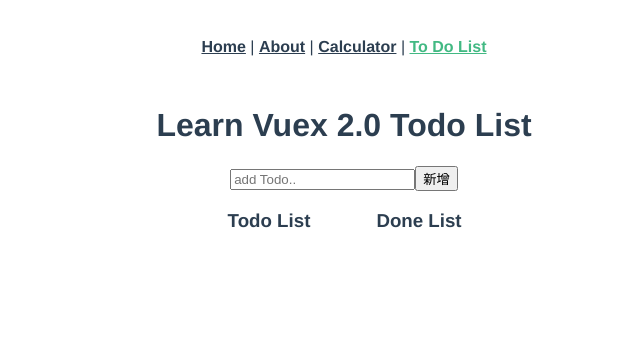
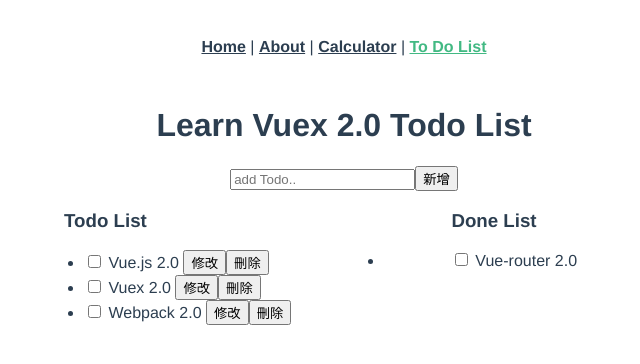
Before and after one commit to Jimison-TW/vue-challenge, a Vue app: page /todo_list in a window 1280 px wide. Shown: the top 364 px of the page, without its empty margins (296-936 px from the left). Built offline with nearby package versions, Linux system fonts and the light colour scheme.

Commit message:
暫存變更

```diff
--- a/src/views/ToDoList.vue
+++ b/src/views/ToDoList.vue
@@ -2,13 +2,26 @@
   <div>
     <h1>Learn Vuex 2.0 Todo List</h1>
     <input type="text" placeholder="add Todo.." />
-    <button type="button">新增</button>
+    <input type="submit" value="新增" @click="addToList()"/>
     <div class="center-inline">
       <div>
-        <h3>Todo List</h3>
+        <h3 class="list-title">Todo List</h3>
+        <ul>
+          <li v-for="todo in todo_list" :key="todo.id" class="list-item">
+            <input type="checkbox" :name="todo" :id="key" /> {{ todo.title }}
+            <button>修改</button>
+            <input type="button" value="刪除" />
+          </li>
+        </ul>
       </div>
       <div>
         <h3>Done List</h3>
+        <ul>
+          <li v-for="done in done_list" :key="done.id">
+            <input type="checkbox" :id="key" />
+            {{ done.title }}
+          </li>
+        </ul>
       </div>
     </div>
   </div>
@@ -16,18 +29,37 @@
 
 <script>
 export default {
-  data: () => ({})
+  data: () => ({
+    todo_list: [
+      { title: 'Vue.js 2.0' },
+      { title: 'Vuex 2.0' },
+      { title: 'Webpack 2.0' }
+    ],
+    done_list: [{ title: 'Vue-router 2.0' }]
+  }),
+  methods: {
+
+  }
 }
 </script>
 
 <style>
 .center-inline {
   margin: 0px auto;
-  text-align: center;
 }
 
 .center-inline div {
   display: inline-block;
-  width: 150px;
+  vertical-align: top;
+  width: 300px;
+}
+
+.list-title {
+  padding-left: 20px;
+  text-align: left;
+}
+
+.list-item {
+  text-align: left;
 }
 </style>
```
